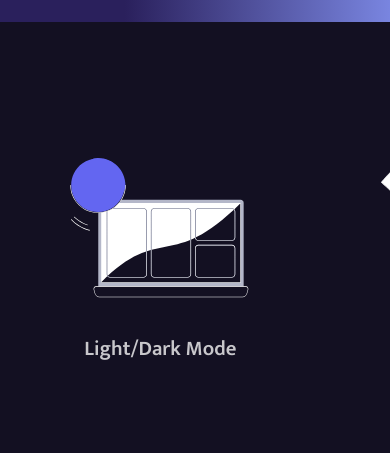
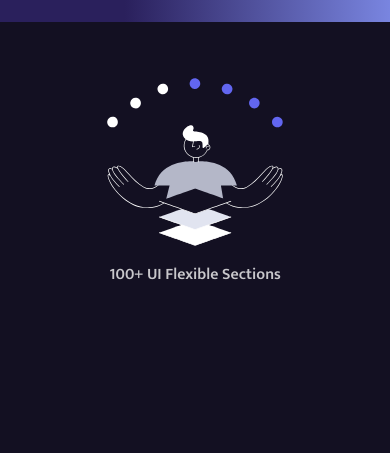
Before and after one commit to CoderAsh1/evanto-silicon, a React (Vite) app: page / in a window 390 px wide. Shown: the part 822-1275 px from the top of the page. Built offline with nearby package versions, Linux system fonts and the light colour scheme.

Commit message:
slider feature implimented

```diff
--- a/package.json
+++ b/package.json
@@ -12,7 +12,8 @@
     "react": "^18.2.0",
     "react-dom": "^18.2.0",
     "react-icons": "^4.6.0",
-    "sass": "^1.56.1"
+    "sass": "^1.56.1",
+    "swiper": "^8.4.5"
   },
   "devDependencies": {
     "@types/react": "^18.0.24",
--- a/src/App.jsx
+++ b/src/App.jsx
@@ -1,3 +1,5 @@
+import { useEffect, useRef } from "react";
+import { AiOutlineArrowUp } from "react-icons/ai";
 import "./App.scss";
 import {
   Feature,
@@ -9,6 +11,19 @@ import {
 } from "./components";
 
 function App() {
+  let topRef = useRef();
+
+  useEffect(() => {
+    window.onscroll = () => {
+      if (document.documentElement.scrollTop > 240) {
+        topRef.current.style.display = "block";
+      } else {
+        topRef.current.style.display = "none";
+      }
+      // console.log(document.documentElement.scrollTop);
+    };
+  }, [document.documentElement.scrollTop]);
+
   return (
     <div className="App">
       <Navbar />
@@ -18,6 +33,9 @@ function App() {
         <Landing />
         <MoreFeature />
         <Footer />
+        <div ref={topRef} className="back-to-top">
+          <AiOutlineArrowUp className="arrow" />
+        </div>
       </div>
     </div>
   );
--- a/src/App.scss
+++ b/src/App.scss
@@ -5,3 +5,23 @@ a {
   text-decoration: none;
   color: white;
 }
+.back-to-top {
+  background: rgba(53, 53, 53, 0.39);
+  border-radius: 50%;
+  position: fixed;
+  z-index: 100;
+  bottom: 1rem;
+  right: 2rem;
+  display: flex;
+  justify-content: center;
+  align-self: center;
+  height: 3rem;
+  width: 3rem;
+  padding: 0.6rem;
+  // animation: bounce ;
+  .arrow {
+    height: 100%;
+    width: 100%;
+  }
+  // display: none;
+}
--- a/src/components/Feature/Feature.jsx
+++ b/src/components/Feature/Feature.jsx
@@ -1,30 +1,116 @@
 import "./feature.scss";
+import { Swiper, SwiperSlide } from "swiper/react";
+import "swiper/css";
+import "swiper/swiper-bundle.css";
+import SwiperCore, { Autoplay } from "swiper";
 import one from "../../assets/1.svg";
 import two from "../../assets/2.svg";
 import three from "../../assets/3.svg";
 import four from "../../assets/4.svg";
+import { useEffect, useState } from "react";
 
 const Feature = () => {
+  SwiperCore.use([Autoplay]);
+  const [width, setWidth] = useState(getWindowDimensions());
+  const [gap, setGap] = useState(0);
+  const [slidePerPage, setSlidePerPage] = useState(1);
+
+  function getWindowDimensions() {
+    const { innerWidth: width } = window;
+
+    return width;
+  }
+
+  useEffect(() => {
+    function handleResize() {
+      setWidth(getWindowDimensions());
+      let width = getWindowDimensions();
+      if (width > 1000) {
+        setSlidePerPage(4);
+        setGap(50);
+      } else if (width < 1000 && width > 601) {
+        setSlidePerPage(3);
+        setGap(50);
+      } else if (width < 600 && width > 401) {
+        setSlidePerPage(2);
+        setGap(50);
+      } else if (width < 400) {
+        setSlidePerPage(1);
+        setGap(0);
+      }
+    }
+
+    let width = getWindowDimensions();
+    if (width > 1000) {
+      setSlidePerPage(4);
+      setGap(50);
+    } else if (width < 1000 && width > 601) {
+      setSlidePerPage(3);
+      setGap(50);
+    } else if (width < 600 && width > 401) {
+      setSlidePerPage(2);
+      setGap(50);
+    } else if (width < 500) {
+      setSlidePerPage(1);
+      setGap(0);
+    } else {
+      setGap(100);
+      setSlidePerPage(4);
+    }
+
+    window.addEventListener("resize", handleResize);
+    return () => window.removeEventListener("resize", handleResize);
+  }, [gap, slidePerPage]);
+
   return (
     <section className="feature">
-      <div>
+      <Swiper
+        spaceBetween={gap}
+        loop={width.width < 1000 ? true : false}
+        autoplay={{
+          delay: 1000,
+          disableOnInteraction: false,
+        }}
+        slidesPerView={slidePerPage}
+      >
+        <SwiperSlide className="slide">
           <img src={one} alt="one" />
           <h4>Light/Dark Mode</h4>
-      </div>
-      <div>
+        </SwiperSlide>
+        <SwiperSlide className="slide">
           <img src={two} alt="two" />
           <h4>Figma Files Included</h4>
-      </div>
-      <div>
+        </SwiperSlide>
+        <SwiperSlide className="slide">
           <img src={three} alt="three" />
           <h4>100+ UI Flexible Sections</h4>
-      </div>
-      <div>
+        </SwiperSlide>
+        <SwiperSlide className="slide">
           <img src={four} alt="four" />
           <h4>Free Lifetime Updates</h4>
-      </div>
+        </SwiperSlide>
+      </Swiper>
     </section>
   );
 };
 
 export default Feature;
+
+// Import Swiper React components
+
+// export default () => {
+//   return (
+//     <Swiper
+//       spaceBetween={50}
+//       slidesPerView={3}
+//       onSlideChange={() => console.log('slide change')}
+//       onSwiper={(swiper) => console.log(swiper)}
+//     >
+//       <SwiperSlide>Slide 1</SwiperSlide>
+//       <SwiperSlide>Slide 2</SwiperSlide>
+//       <SwiperSlide>Slide 3</SwiperSlide>
+//       <SwiperSlide>Slide 4</SwiperSlide>
+//       ...
+//     </Swiper>
+//   );
+// };
--- a/src/components/Feature/feature.scss
+++ b/src/components/Feature/feature.scss
@@ -5,7 +5,7 @@
   justify-content: space-between;
   padding: 0.4rem;
   overflow: hidden;
-  div {
+  .slide {
     padding: 4rem;
     height: 20rem;
     text-align: center;
@@ -18,3 +18,20 @@
     }
   }
 }
+
+@media screen and (max-width: 770px) {
+  .feature {
+    .slide {
+      padding: 1rem;
+    }
+  }
+}
+@media screen and (max-width: 450px) {
+  .feature {
+    padding: 0.1rem;
+    .slide {
+      padding: 0rem;
+      font-size: 1rem;
+    }
+  }
+}
--- a/src/components/Footer/Footer.jsx
+++ b/src/components/Footer/Footer.jsx
@@ -1,4 +1,4 @@
-import { AiOutlineMail } from "react-icons/ai";
+import { AiFillHeart, AiOutlineMail } from "react-icons/ai";
 import "./footer.scss";
 
 const Footer = () => {
@@ -10,7 +10,9 @@ const Footer = () => {
         <input type="email" placeholder="your email" />
         <button>Subscribe</button>
       </div>
-      <p>© All rights reserved. Made with by MadrasThemes</p>
+      <p>
+        © All rights reserved. Made with <AiFillHeart /> by MadrasThemes
+      </p>
     </section>
   );
 };
--- a/src/components/Hero/Hero.jsx
+++ b/src/components/Hero/Hero.jsx
@@ -1,6 +1,21 @@
 import "./hero.scss";
 import { AiOutlineDown } from "react-icons/ai";
+import { useEffect, useRef, useState } from "react";
 const Hero = () => {
+  let [transform, setTransform] = useState(1);
+
+  let imgRef = useRef(null);
+  let img2Ref = useRef(null);
+
+  window.onscroll = () => {
+    setTransform((prev) => (prev + document.documentElement.scrollTop) / 30);
+  };
+
+  useEffect(() => {
+    imgRef.current.style.translate = `0 -${transform}rem`;
+    img2Ref.current.style.translate = `0 +${transform / 2}rem`;
+  }, [document.documentElement.scrollTop]);
+
   return (
     <section className="hero">
       <div className="left">
@@ -22,6 +37,7 @@ const Hero = () => {
       </div>
       <div className="middle">
         <img
+          ref={imgRef}
           src="https://silicon.madrasthemes.com/wp-content/uploads/2022/01/screens01.png"
           alt="middleImg"
           width="100%"
@@ -29,6 +45,7 @@ const Hero = () => {
       </div>
       <div className="right">
         <img
+          ref={img2Ref}
           src="https://silicon.madrasthemes.com/wp-content/uploads/2022/01/screens02.png"
           alt="right"
           width="100%"
--- a/src/components/Hero/hero.scss
+++ b/src/components/Hero/hero.scss
@@ -47,6 +47,7 @@
   .right {
     img {
       transform: translate3d(0px, -222.767px, 0px);
+      // translate: 0 -13rem;
     }
   }
 }
--- a/src/components/Landing/landing.scss
+++ b/src/components/Landing/landing.scss
@@ -16,6 +16,7 @@
     grid-template-columns: repeat(3, 1fr);
     gap: 2rem 1.3rem;
     .item {
+      cursor: pointer;
       &:hover h2 {
         color: $base-color;
       }
```
Also changed, not shown: 1 other file (tests, documents, lock files or other folders). Lines whose indentation alone changed are shown as unchanged.
